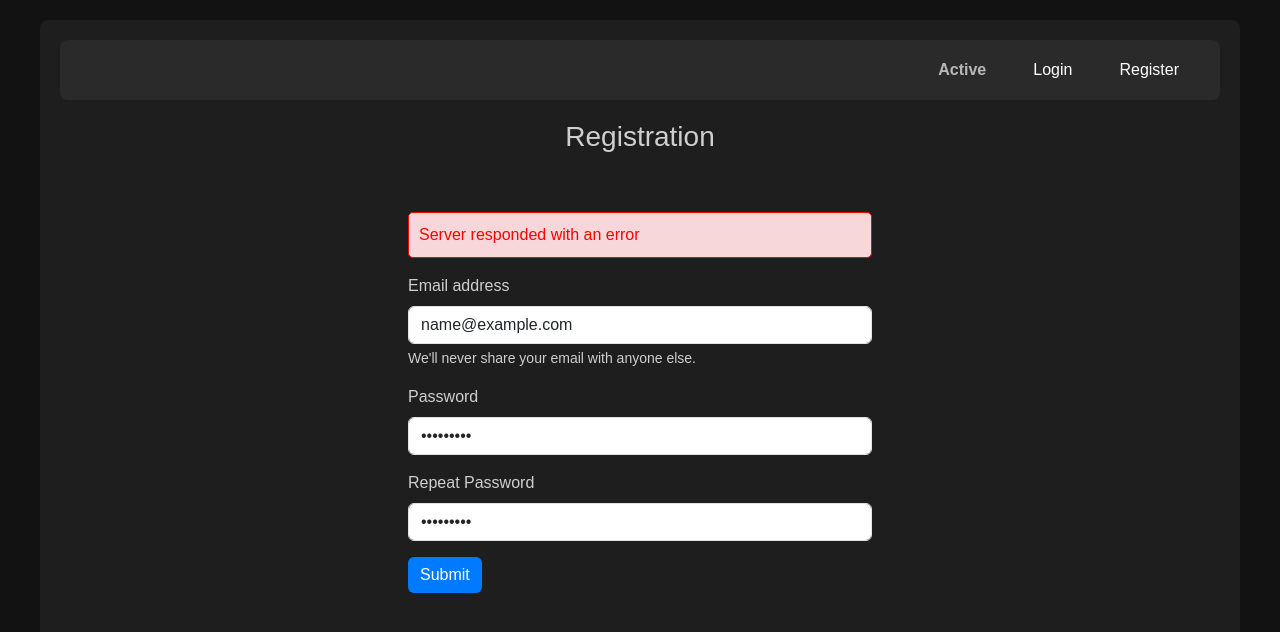
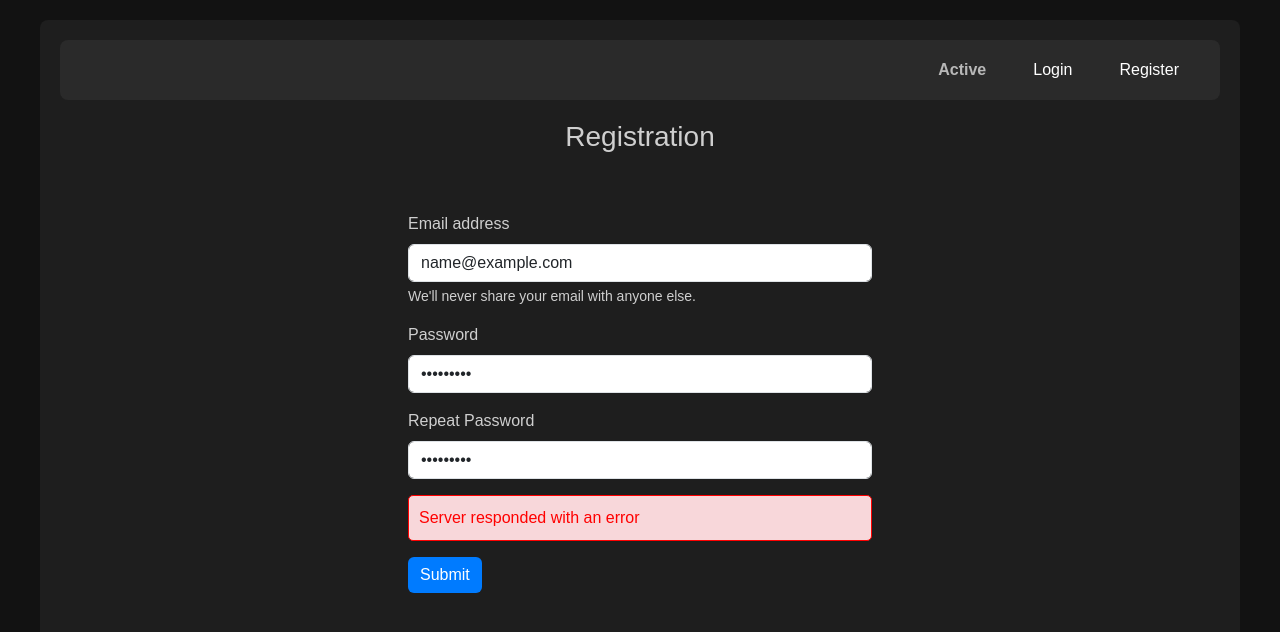
Before and after one commit to Deividas-Kozlovas/learning-node, a website with bundled scripts: page public/register/register.html in a window 1280 px wide. Both pictures are taken after typing "name@example.com", "Sample123", "Sample123" into the empty fields and a click on the button "Submit". Built offline with nearby package versions, Linux system fonts and the light colour scheme; no server answers.

Commit message:
instaled and implemented bycript for user password, created client login validation

```diff
--- a/controllers/registerController.js
+++ b/controllers/registerController.js
@@ -21,8 +21,9 @@ exports.registerUser = async (req, res) => {
         if (existingUser) {
             return res.status(400).json({ error: 'User already exists' });
         }
+        const hashedPassword = await bycrypt.hash(password, 10);
 
-        await UserRepository.createUser({ email, password });
+        await UserRepository.createUser({ email, password: hashedPassword });
 
         return res.json({ message: 'Registration successful' });
     } catch (error) {
--- a/package.json
+++ b/package.json
@@ -10,6 +10,7 @@
   "author": "",
   "license": "ISC",
   "dependencies": {
+    "bcrypt": "^5.1.1",
     "express": "^4.19.2",
     "express-validator": "^7.2.0",
     "mongoose": "^8.6.1"
--- a/public/login/login.html
+++ b/public/login/login.html
@@ -4,7 +4,7 @@
     <meta charset="UTF-8">
     <meta name="viewport" content="width=device-width, initial-scale=1.0">
     <link rel="stylesheet" href="../style.css">
-    <link rel="stylesheet" href="../registration/registration-styles.css">
+    <link rel="stylesheet" href="../register//registerStyles.css">
     <link href="https://cdn.jsdelivr.net/npm/bootstrap@5.3.3/dist/css/bootstrap.min.css" rel="stylesheet" integrity="sha384-QWTKZyjpPEjISv5WaRU9OFeRpok6YctnYmDr5pNlyT2bRjXh0JMhjY6hW+ALEwIH" crossorigin="anonymous">
     <title>Sharing 3D Models</title>
 </head>
@@ -24,7 +24,7 @@
             </ul>
         </header>
         <h3>Login</h3>
-        <form id="loginForm" onsubmit="return validateForm()">
+        <form id="loginForm" onsubmit="return validateForm( )">
             <div class="mb-3">
                 <label for="inputEmail1" class="form-label">Email address</label>
                 <input type="email" class="form-control" id="inputEmail1" name="email" aria-describedby="emailHelp">
@@ -38,7 +38,7 @@
             <button type="submit" class="btn btn-primary">Submit</button>
         </form>
     </div>
-    <script src="loginValidation.js"></script>
+    <script type="module" src="validation/loginValidationForm.js"></script>
     <script src="https://cdn.jsdelivr.net/npm/bootstrap@5.3.3/dist/js/bootstrap.bundle.min.js" integrity="sha384-YvpcrYf0tY3lHB60NNkmXc5s9fDVZLESaAA55NDzOxhy9GkcIdslK1eN7N6jIeHz" crossorigin="anonymous"></script>
 </body>
 </html>
--- a/public/register/validation/registerErrorHandling.js
+++ b/public/register/validation/registerErrorHandling.js
@@ -1,15 +1,17 @@
-
-export function clearErrors() {
-    const existingErrorDiv = document.querySelector('.alert');
-    if (existingErrorDiv) {
-        existingErrorDiv.remove();
+// Display error messages
+export function displayError(message) {
+    const errorContainer = document.getElementById('formErrors');
+    if (errorContainer) {
+        errorContainer.innerText = message;
+        errorContainer.style.display = 'block'; // Show the error container
     }
 }
 
-export function displayError(message) {
-    const form = document.getElementById('registrationForm');
-    const errorDiv = document.createElement('div');
-    errorDiv.className = 'alert alert-danger';
-    errorDiv.textContent = message;
-    form.insertBefore(errorDiv, form.firstChild);
+// Clear error messages
+export function clearErrors() {
+    const errorContainer = document.getElementById('formErrors');
+    if (errorContainer) {
+        errorContainer.innerText = ''; // Clear the content
+        errorContainer.style.display = 'none'; // Hide the error container
+    }
 }
```
Also changed, not shown: public/login/validation/loginValidationForm.js (added, +28 -0 lines), 1 other file.
